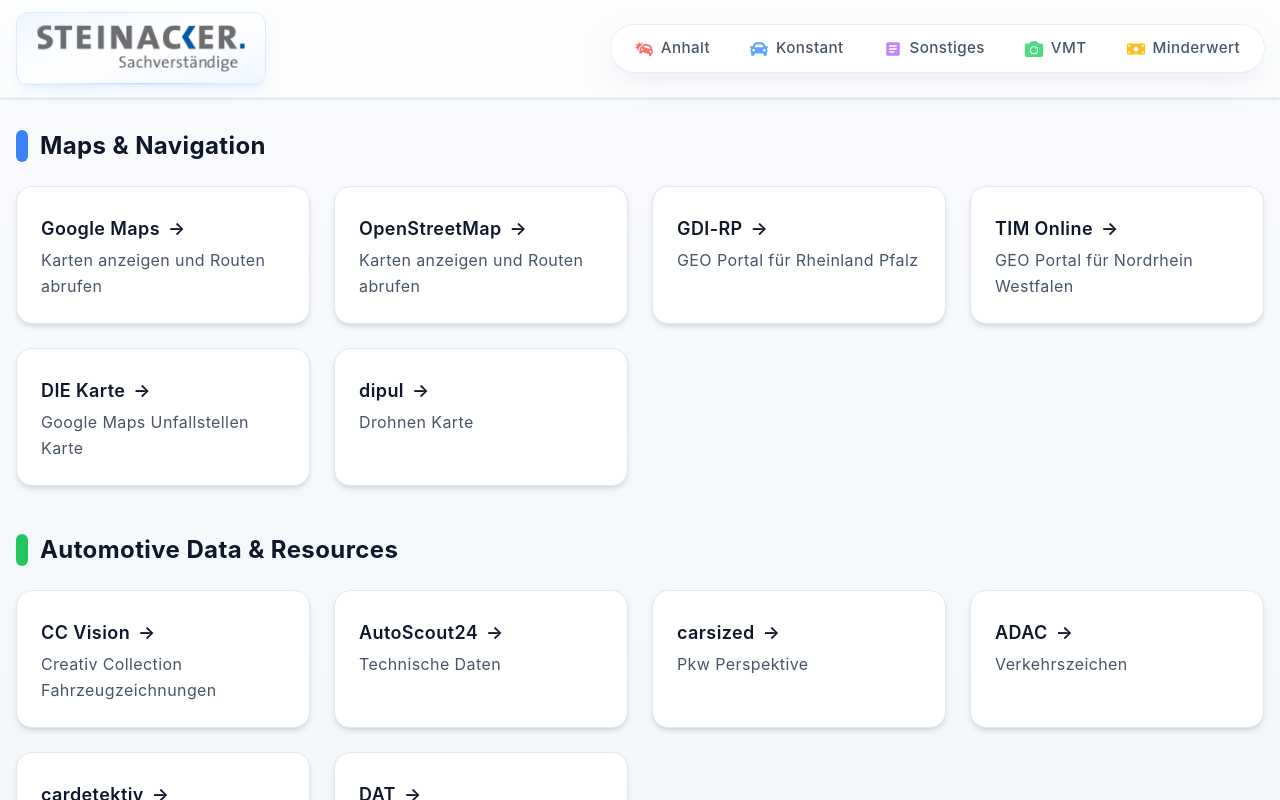
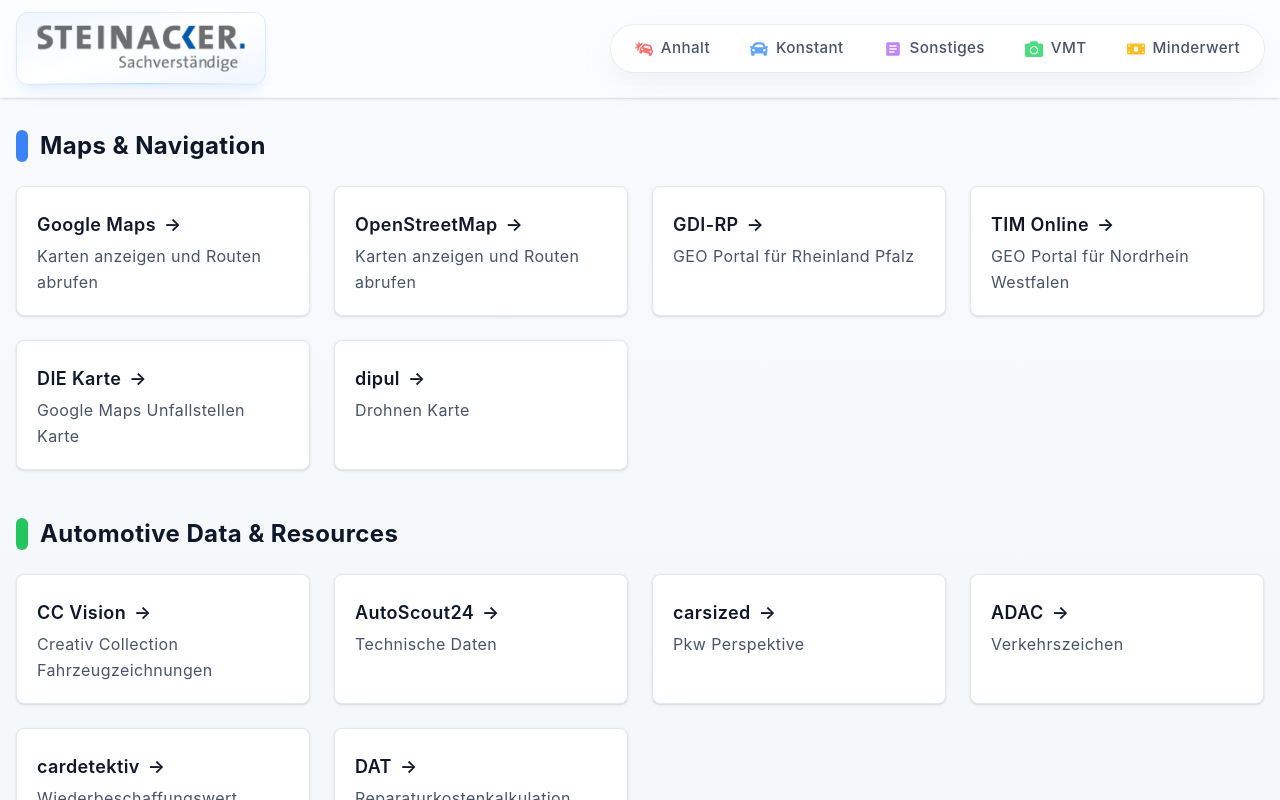
Before and after one commit to hoidOS/ifu, a Next.js app: page / in a window 1280 px wide. Shown: the top 800 px of the page. Built offline with nearby package versions, Linux system fonts and the light colour scheme.

Commit message:
feat: main clean

```diff
--- a/pages/index.tsx
+++ b/pages/index.tsx
@@ -17,13 +17,13 @@ interface ResourceSection {
 }
 
 const BASE_CARD_CLASSES =
-  'group rounded-2xl border border-slate-200 bg-white p-6 text-left shadow-md transition-all duration-300 hover:-translate-y-1 hover:scale-[1.02] transform focus:outline-none focus:ring-2'
+  'group min-h-32 rounded-lg border border-slate-200 bg-white p-5 text-left shadow-sm transition-colors duration-200 hover:bg-slate-50 hover:shadow-md focus:outline-none focus:ring-2'
 
 const ACCENT_CLASSES: Record<Accent, string> = {
-  blue: 'hover:shadow-2xl hover:shadow-blue-500/25 hover:border-blue-300 focus:ring-blue-500/40',
-  green: 'hover:shadow-2xl hover:shadow-green-500/25 hover:border-green-300 focus:ring-green-500/40',
-  red: 'hover:shadow-2xl hover:shadow-red-500/25 hover:border-red-300 focus:ring-red-500/40',
-  purple: 'hover:shadow-2xl hover:shadow-purple-500/25 hover:border-purple-300 focus:ring-purple-500/40',
+  blue: 'hover:border-blue-400 focus:ring-blue-500/40',
+  green: 'hover:border-green-400 focus:ring-green-500/40',
+  red: 'hover:border-red-400 focus:ring-red-500/40',
+  purple: 'hover:border-purple-400 focus:ring-purple-500/40',
 }
 
 const ACCENT_BAR_CLASSES: Record<Accent, string> = {
```
